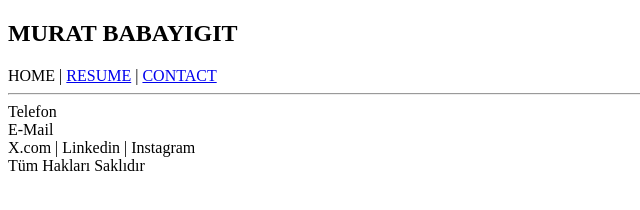
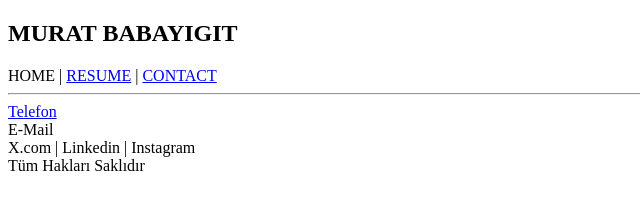
Before and after one commit to muratbabayigit/T141HTMLCSSJS, a plain HTML site: page index.html in a window 1280 px wide. Shown: the full height of the page, 0-640 px from the left. Drawn offline with Linux system fonts and the light colour scheme.

Commit message:
20240205

```diff
--- a/index.html
+++ b/index.html
@@ -34,7 +34,7 @@
 
   <div class="footer">
     <hr>
-    <div class="phone">Telefon</div>
+    <div class="phone"><a href="tel:+905555555555">Telefon</a></div>
     <div class="email">E-Mail</div>
     <div class="social">X.com | Linkedin | Instagram</div>
     <div class="copyright">Tüm Hakları Saklıdır</div>
```
